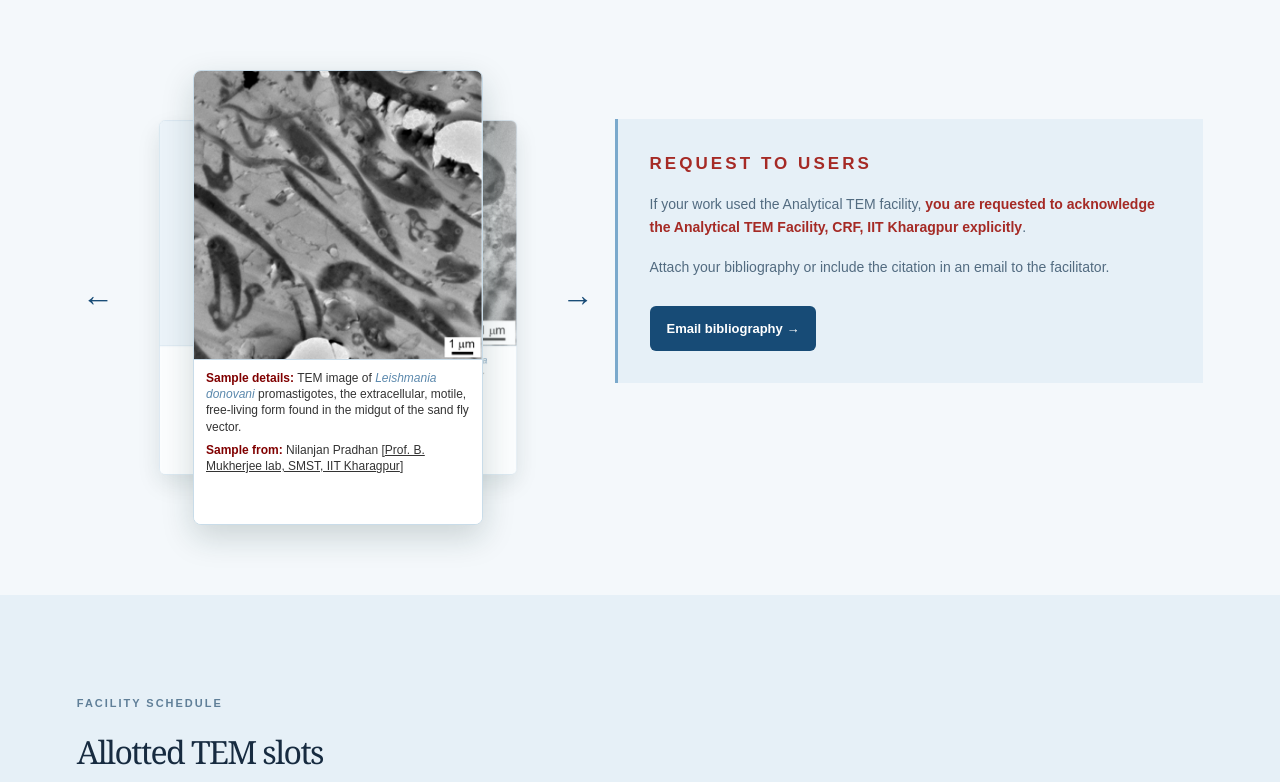
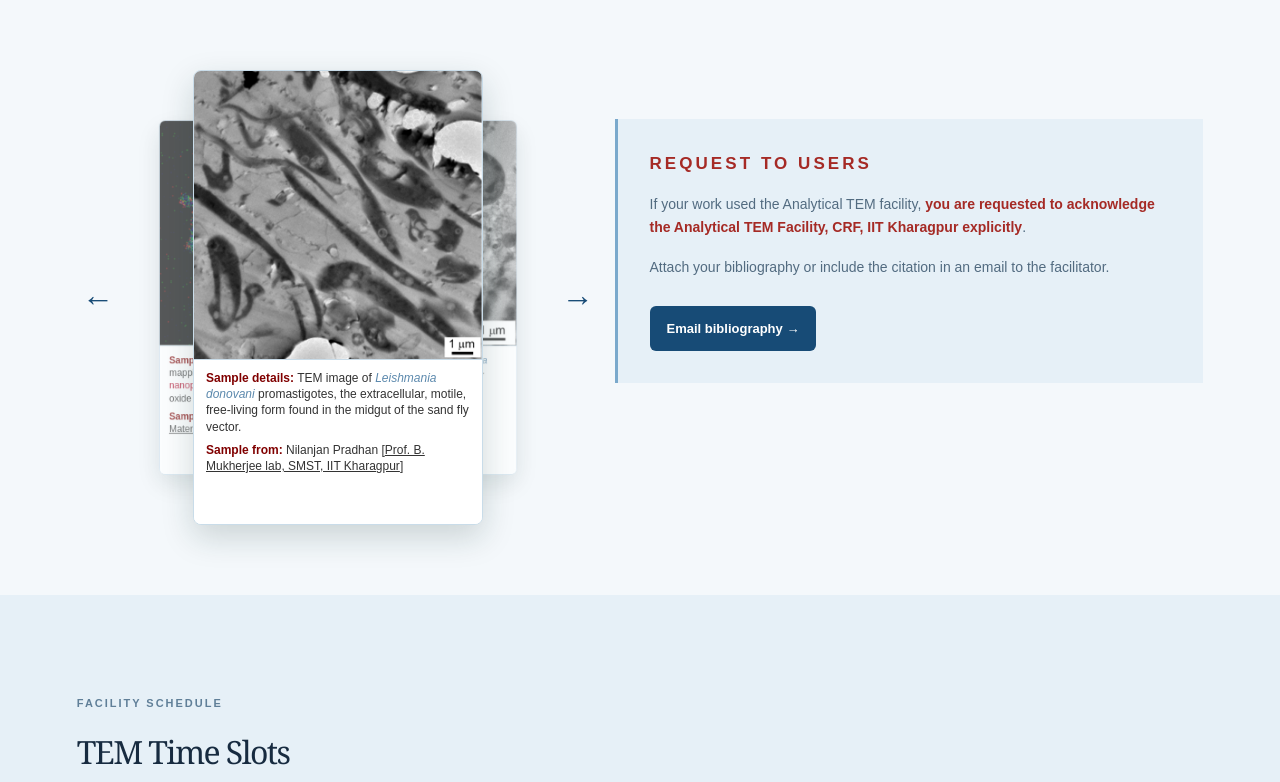
Before and after one commit to ahinroy/analytical-TEM, a plain HTML site: page index.html in a window 1280 px wide. Shown: the part 858-1640 px from the top of the page. Drawn offline with nearby package versions, Linux system fonts and the light colour scheme.

Commit message:
data-update

```diff
--- a/index.html
+++ b/index.html
@@ -58,7 +58,13 @@
                 <p><strong>Sample from:</strong> Nilanjan Pradhan [<a href="https://molecularparasitol.wixsite.com/idi-lab">Prof. B. Mukherjee lab, SMST, IIT Kharagpur</a>]</p>
               </div>
             </article>
-            <article class="data-card" aria-label="Empty data card 3"><div class="data-card-image"></div><div class="data-card-details"></div></article>
+            <article class="data-card" aria-label="STEM-EDS composition map of a catalytic nanohybrid">
+              <div class="data-card-image"><img src="images/data-3.png" alt="STEM-EDS composition map of platinum nanoparticles on cobalt manganese oxide octahedra, with a 100 nanometre scale bar"></div>
+              <div class="data-card-details">
+                <p><strong>Sample details:</strong> STEM-EDS composition mapping of catalytic nanohybrid - <span class="pt-highlight">Pt nanoparticles</span> [in red] on Cobalt manganese oxide octahedra.</p>
+                <p><strong>Sample from:</strong> Dileshwari Sahu [<a href="https://ahinroy.github.io">Ahin Roy's lab, Materials Science Centre, IIT Kharagpur</a>]</p>
+              </div>
+            </article>
           </div>
         </div>
           <button type="button" id="carousel-next" class="carousel-arrow carousel-arrow-next" aria-label="Next image">&#8594;</button>
@@ -73,7 +79,7 @@
       </section>
       <section class="calendar-section section" aria-labelledby="calendar-heading">
         <p class="eyebrow">FACILITY SCHEDULE</p>
-        <h2 id="calendar-heading">Allotted TEM slots</h2>
+        <h2 id="calendar-heading">TEM Time Slots</h2>
         <div class="calendar-shell" id="calendar-container">
           <div class="calendar-placeholder"><p>The slot calendar will appear here once it is connected.</p></div>
         </div>
--- a/style.css
+++ b/style.css
@@ -1087,3 +1087,5 @@ main {
 .carousel-stage .data-card { box-shadow: 0 12px 32px rgba(18, 48, 42, .18); }
 @media (max-width: 700px) { .data-section { grid-template-columns: 1fr; } }
 @media (prefers-reduced-motion: reduce) { .carousel-arrow { transition: none; } }
+
+.data-card .data-card-details .pt-highlight { color: #b00020; font-size: inherit; letter-spacing: normal; }
```
Also changed, not shown: images/data-3.png (added).
